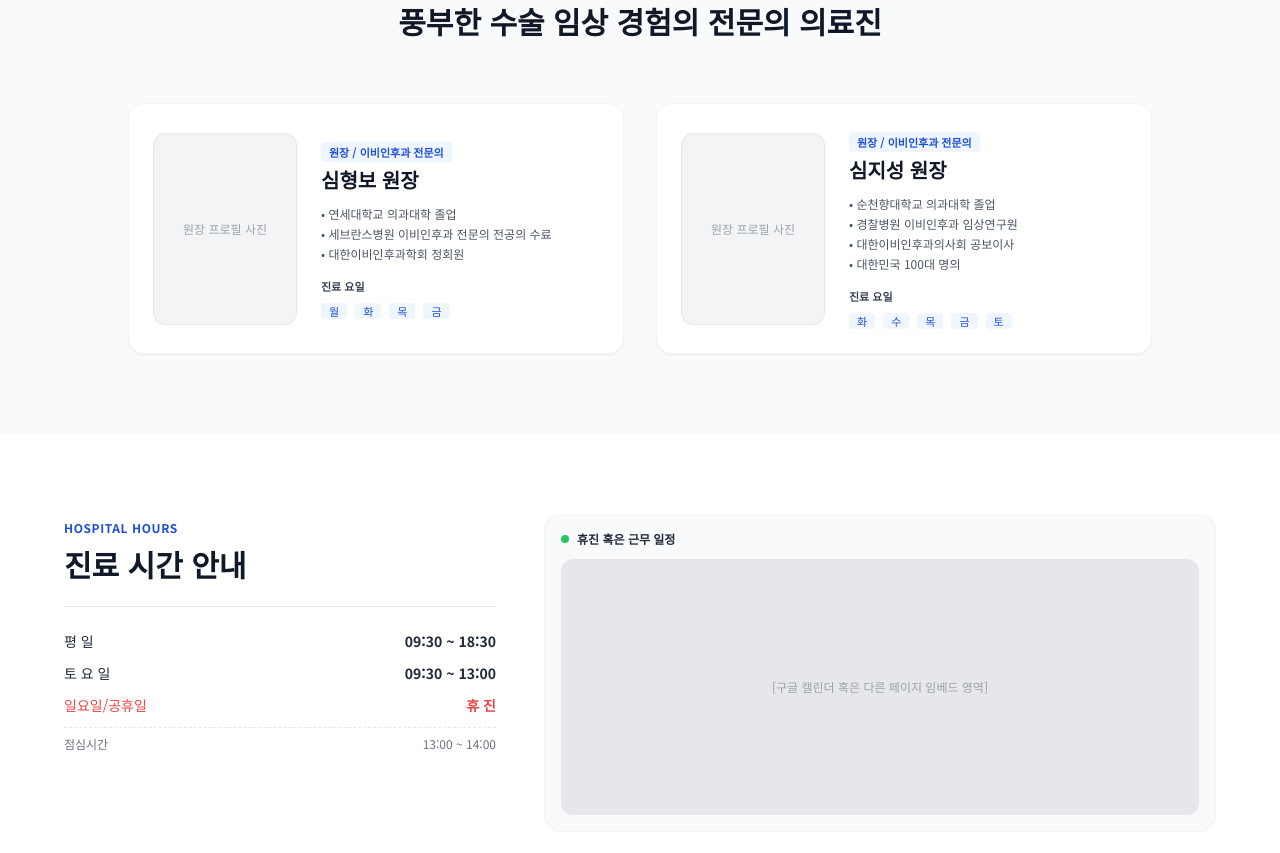
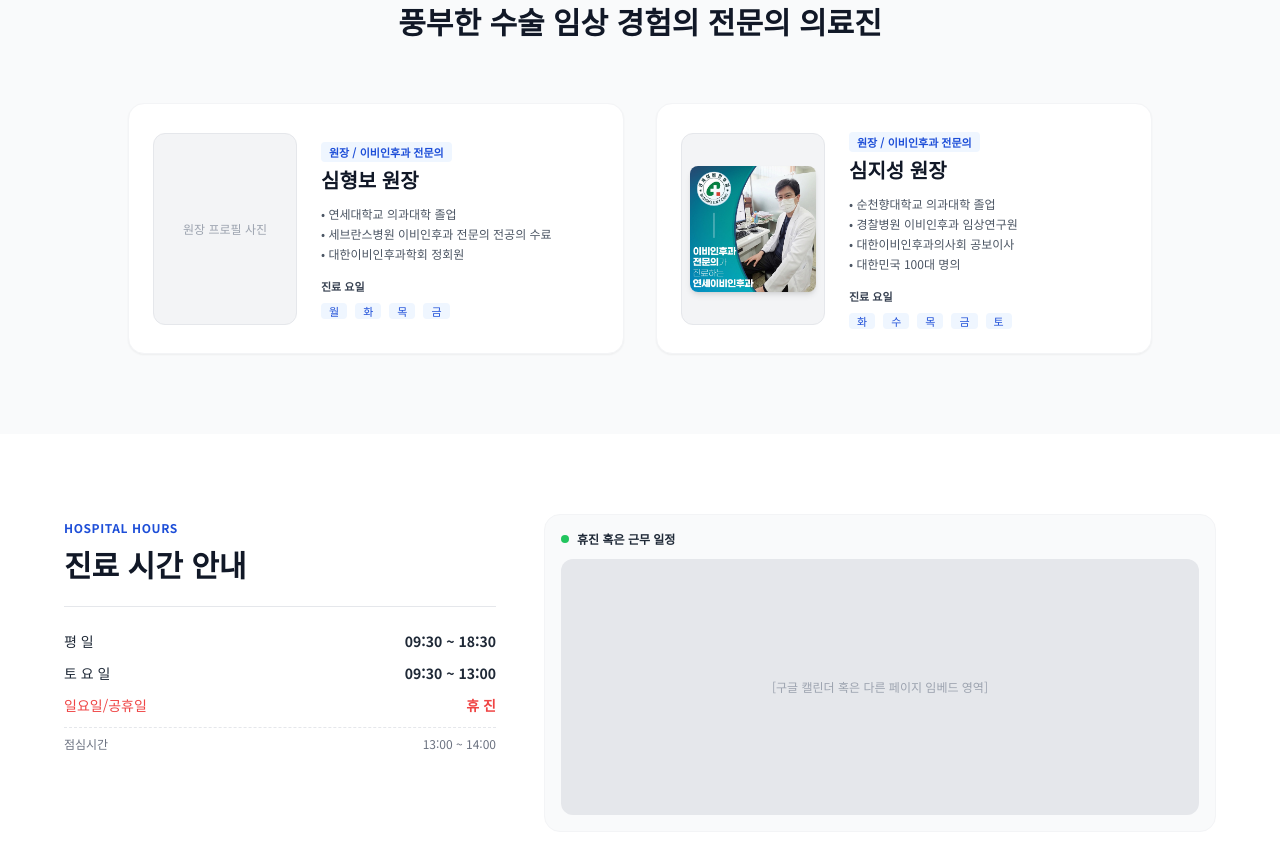
Before and after one commit to seungh/yonsei-ent, a plain HTML site: page index.html in a window 1280 px wide. Shown: the part 3480-4333 px from the top of the page. Drawn offline with nearby package versions, Linux system fonts and the light colour scheme.

Commit message:
add photo

```diff
--- a/index.html
+++ b/index.html
@@ -554,7 +554,7 @@
             <div
               class="w-24 h-32 sm:w-36 sm:h-48 bg-gray-100 rounded-xl flex-shrink-0 flex items-center justify-center text-gray-400 text-xs text-center px-2 border border-gray-200"
             >
-              원장 프로필 사진
+              <img src="./images/sjs.jpg" alt="심지성 원장" class="rounded-lg shadow-md" />
             </div>
             <div class="min-w-0 flex-1">
               <span
```
Also changed, not shown: images/sjs.jpg (added).
